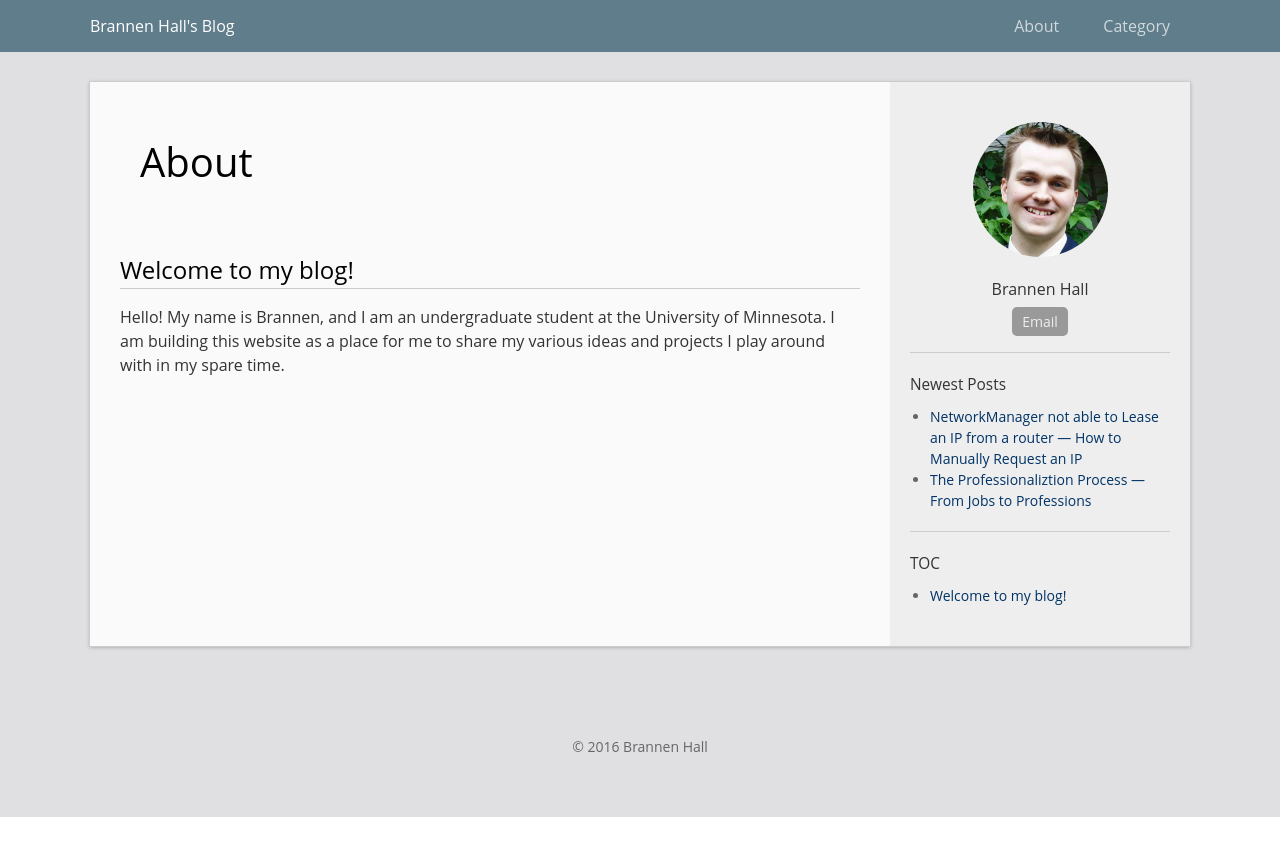
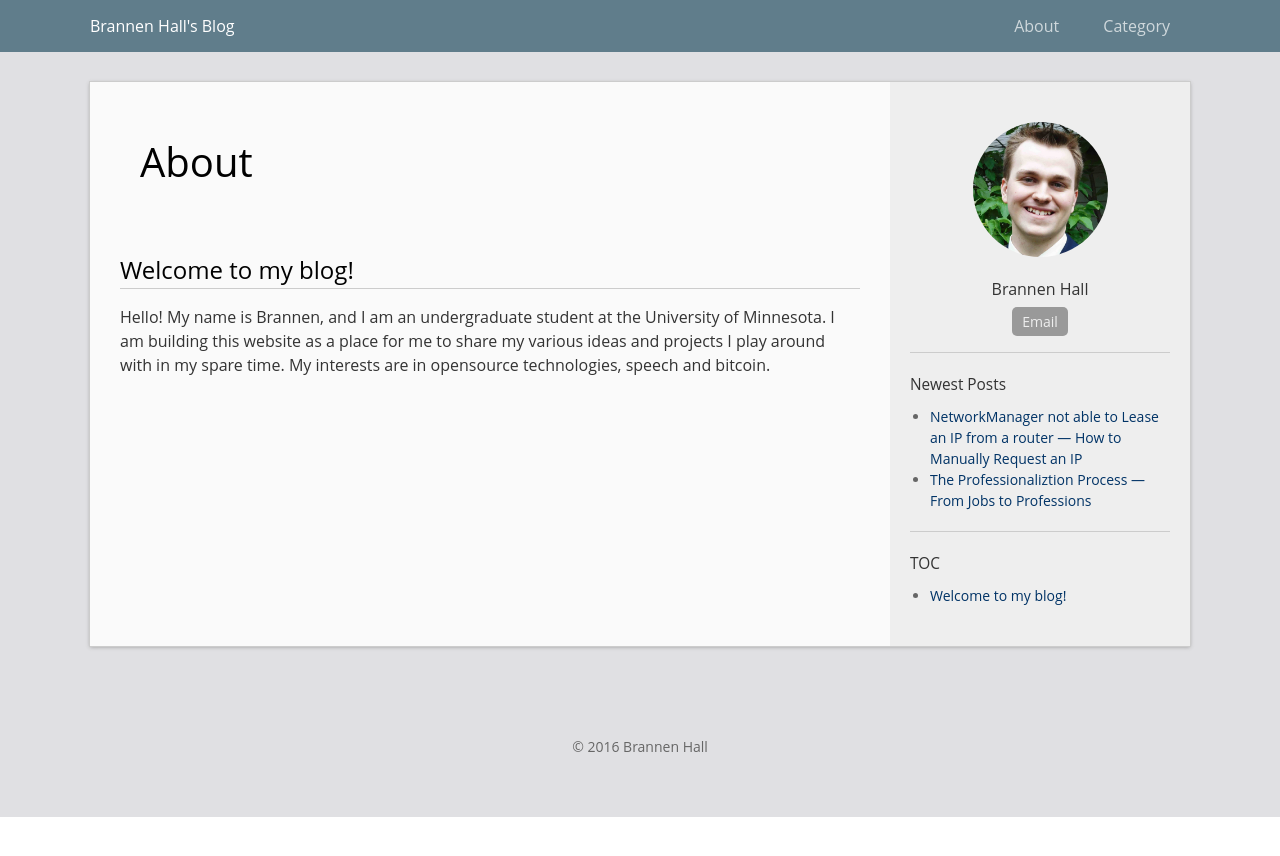
Before and after one commit to BrannenGH/BrannenGHH.github.io, a Jekyll site: the page built from about.md, in a window 1280 px wide. Shown: the top 856 px of the page. Built offline with Jekyll 4.4.1, drawn with Linux system fonts in a browser that asks for light colours.

```diff
--- a/_includes/head.html
+++ b/_includes/head.html
@@ -6,6 +6,7 @@
   <title>{% if page.title %}{{ page.title }} « {{ site.title }}{% else %}{{ site.title }}{% endif %}</title>
   <meta name="description" content="{% if page.excerpt %}{{ page.excerpt | strip_html | strip_newlines | truncate: 160 }}{% else %}{{ site.description }}{% endif %}">
 
+  <meta name="google-site-verification" content="ODo4r9bFt3hkXoKclFa0ekvJRxZ5KKgT4ZUi9FRwdbc" />
   <link rel="stylesheet" href="{{ "/css/main.css" | prepend: site.baseurl }}">
   <link rel="canonical" href="{{ page.url | replace:'index.html','' | prepend: site.baseurl | prepend: site.url }}">
   <link rel="alternate" type="application/rss+xml" title="{{ site.title }}" href="{{ "/feed.xml" | prepend: site.baseurl | prepend: site.url }}" />
--- a/about.md
+++ b/about.md
@@ -7,4 +7,4 @@ public: true
 
 # Welcome to my blog!
 
-Hello! My name is Brannen, and I am an undergraduate student at the University of Minnesota. I am building this website as a place for me to share my various ideas and projects I play around with in my spare time.
+Hello! My name is Brannen, and I am an undergraduate student at the University of Minnesota. I am building this website as a place for me to share my various ideas and projects I play around with in my spare time. My interests are in opensource technologies, speech and bitcoin.
```
